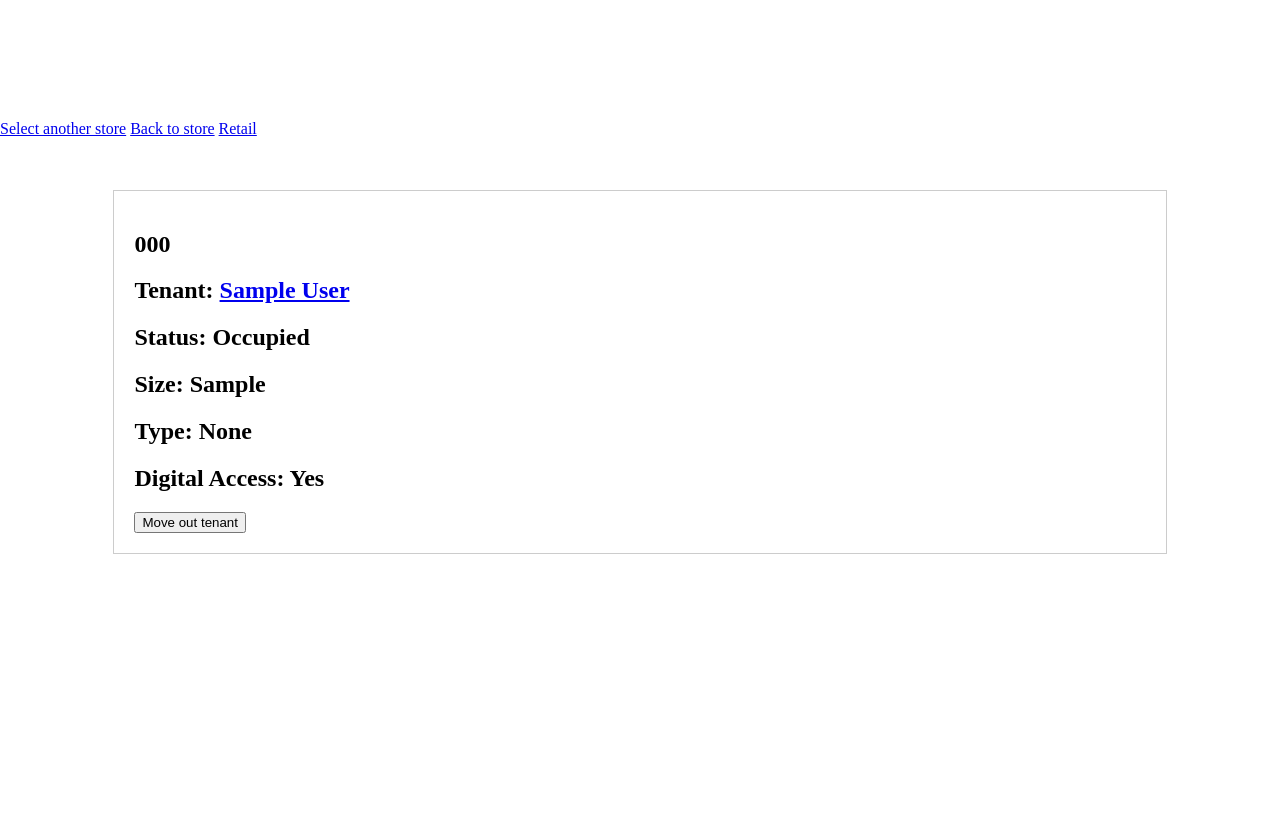
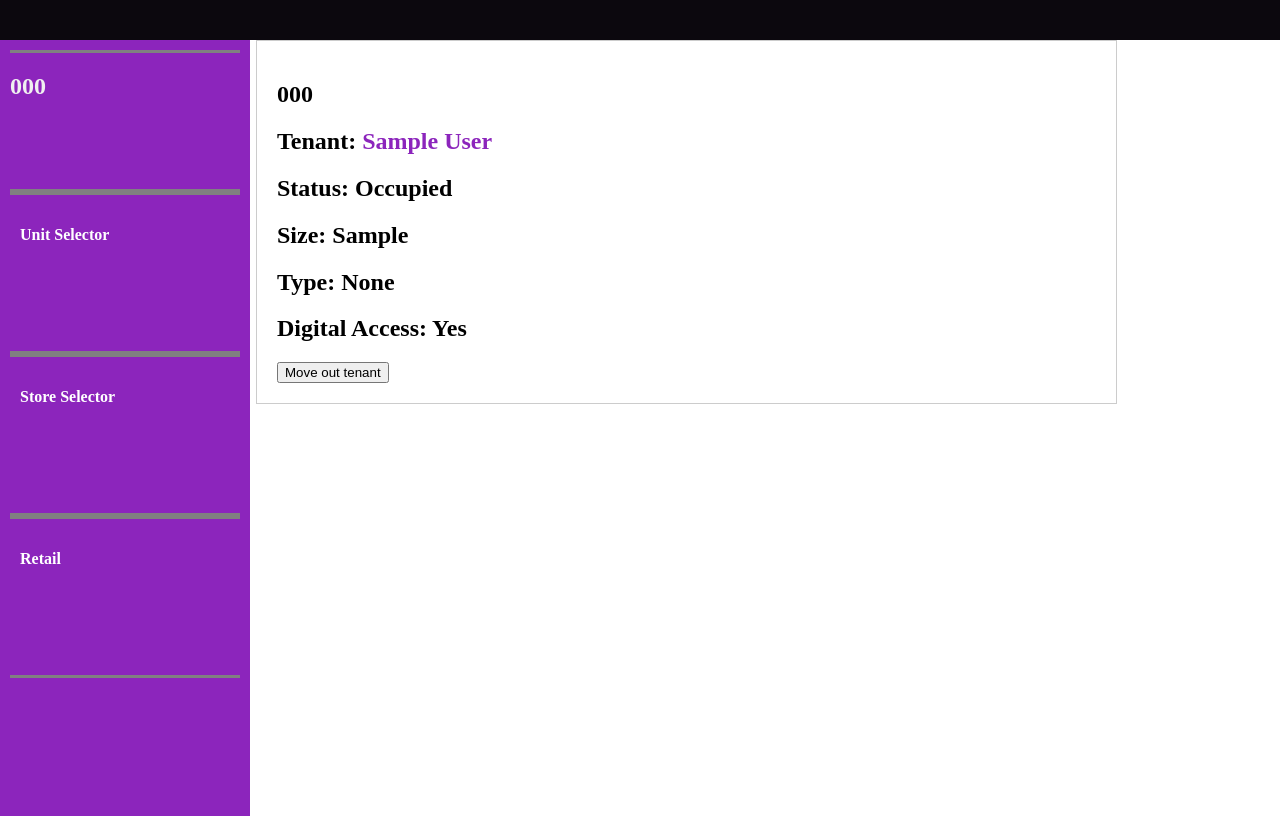
Before and after one commit to mitchhenline/bleeze, a Flask app: page /1/unit/1 in a window 1280 px wide. Run offline with Flask 3, Linux system fonts and the light colour scheme; tables that the repository leaves empty hold one stand-in row (Sample ...).

Commit message:
tore page styling

```diff
--- a/static/styles.css
+++ b/static/styles.css
@@ -84,6 +84,14 @@
     border-top: solid;
     border-bottom: solid;
     border-color: grey;
+    height: 17%;
+}
+
+#sidebar-menu-title {
+    border-top: solid;
+    border-bottom: solid;
+    border-color: grey;
+    height: 17%;
 }
 
 .sidebar a.sidebar-menu-item {
@@ -140,7 +148,20 @@
 
 /* ///////////////////////////////////END OF PAGE//////////////////////////////////////// */
 
+#view-unit-div {
+    position: fixed;
+    flex: 4;
+    right: 0;
+    top: 5%;
+    width: 80%;
+    max-height: 95%;
+    overflow: auto;
+}
 
+#view-unit-div a {
+    color: #8c25bc;
+    text-decoration: none;
+}
 
 
 .line {
@@ -164,7 +185,6 @@
     padding: 20px;
     border: 1px solid #ccc;
     max-width: 80%;
-    margin: 0 auto;
 }
 
 /* ----------FLASH BOX---------- */
--- a/templates/unit.html
+++ b/templates/unit.html
@@ -3,14 +3,34 @@
 
 {% block body %}
 
-<div class="header">
-    <h1>Unit Manager</h1>
-    <a href="/">Select another store</a>
-    <a href="/{{ store.id }}">Back to store</a>
-    <a href="/retail/{{ store.id }}">Retail</a>
+<div class="header-bar"></div>
+
+<div class="container">
+    <div class="sidebar">
+        <div id="sidebar-menu-title">
+            <h2>{{ unit.unit_number }}</h2>
         </div>
 
-<div class="main-body">
+        <a href="/{{ store.id }}" class="sidebar-menu-item">
+            <div>
+                <h4>Unit Selector</h4>
+            </div>
+        </a>
+
+        <a href="/" class="sidebar-menu-item">
+            <div>
+                <h4>Store Selector</h4>
+            </div>
+        </a>
+
+        <a href="/retail/{{ store.id }}" class="sidebar-menu-item">
+            <div>
+                <h4>Retail</h4>
+            </div>
+        </a>
+    </div>
+
+    <div id="view-unit-div">
         <div class="details">
             <h2>{{ unit.unit_number }}</h2>
             <h2>
@@ -20,8 +40,6 @@
                 {% else %}
                     Vacant
                     {% if unit.rented == False %}
-
-
 
                     <form method="POST" action="/{{ store.id }}/unit/{{ unit.id }}">
                         {{ form.first_name.label }} {{ form.first_name(size=20) }}
@@ -67,6 +85,7 @@
             {% endif %}
         </div>
     </div>
+</div>
 
 <script>
     function confirmMoveOut() {
```
Also changed, not shown: templates/store.html (+10 -2 lines). Lines whose indentation alone changed are shown as unchanged.
